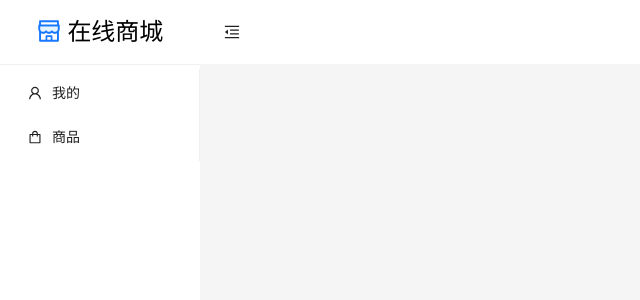
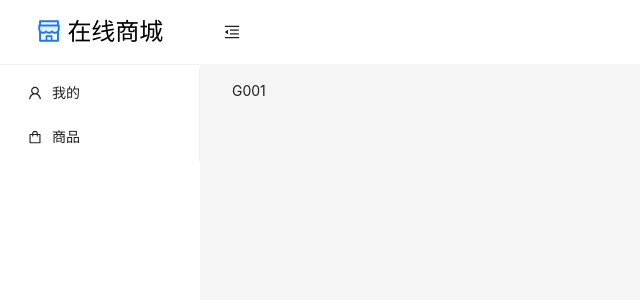
Before and after one commit to Bian-Mu/online-shopping, a React (Vite) app: page /details/1 in a window 1280 px wide. Before the commit this address had no page. Shown: the top 300 px of the page, without its empty margins (0-640 px from the left). Built offline with nearby package versions, Linux system fonts and the light colour scheme.

Commit message:
feat:详情页路由

```diff
--- a/src/App.tsx
+++ b/src/App.tsx
@@ -12,6 +12,7 @@ import { Routes, useLocation, useNavigate } from 'react-router';
 import { Route } from 'react-router';
 import User from './components/User';
 import Shop from './components/Shop';
+import Details from './components/Details';
 
 const { Header, Sider, Content } = Layout;
 
@@ -64,6 +65,7 @@ const App: React.FC = () => {
           <Routes>
             <Route path='/private' element={<User />}></Route>
             <Route path='/' element={<Shop />}></Route>
+            <Route path='/details/:goodId' element={<Details />}></Route>
           </Routes>
         </Content>
       </Layout>
--- /dev/null
+++ b/src/components/Details.tsx
@@ -0,0 +1,28 @@
+import { Card, Input } from "antd"
+import fakeGoods from "../fakeData/goods.json"
+import Meta from "antd/es/card/Meta"
+import {
+    SearchOutlined
+} from '@ant-design/icons';
+import { useLocation } from "react-router";
+
+
+const Details: React.FC = () => {
+
+    const location = useLocation()
+    const goodId = location.state?.goodId
+
+    //http请求获取指定goods
+    const goodsList = fakeGoods
+    const [good] = goodsList.filter((value) => value.goodId !== goodId)
+    return (
+        <div className="h-[calc(100vh-64px)]">
+            <div id="goodsBox" className="h-[calc(100vh-655px)] grid grid-cols-5 gap-10 overflow-y-scroll overflow-x-hidden px-8 pt-4">
+                {good.goodId}
+            </div>
+        </div>
+
+    )
+}
+
+export default Details
--- a/src/components/Shop.tsx
+++ b/src/components/Shop.tsx
@@ -4,11 +4,20 @@ import Meta from "antd/es/card/Meta"
 import {
     SearchOutlined
 } from '@ant-design/icons';
+import { useNavigate } from "react-router";
+import type { Good } from "../DataProps";
 
 const Shop: React.FC = () => {
 
     //http请求获取所有goods
     const goodsList = fakeGoods
+
+    const navigate = useNavigate()
+
+    const cardOnClick = (good: Good) => {
+        navigate(`details/${good.goodId}`)
+    }
+
 
     return (
         <div className="h-[calc(100vh-64px)]">
@@ -20,7 +29,7 @@ const Shop: React.FC = () => {
                 {goodsList.map((good) => {
                     return (
                         <div className="h-[320px] w-[250px]">
-                            <Card cover={<img src={good.goodPics[0]} style={{ width: 250, height: 250 }} />}>
+                            <Card onClick={() => cardOnClick(good)} cover={<img src={good.goodPics[0]} style={{ width: 250, height: 250 }} />}>
                                 <Meta className="text-center" title={good.goodName + " ￥" + good.price} description={"剩余" + good.quantity + "件 " + good.goodIntro.slice(0, 7) + "..."} />
                             </Card>
                         </div>
```
